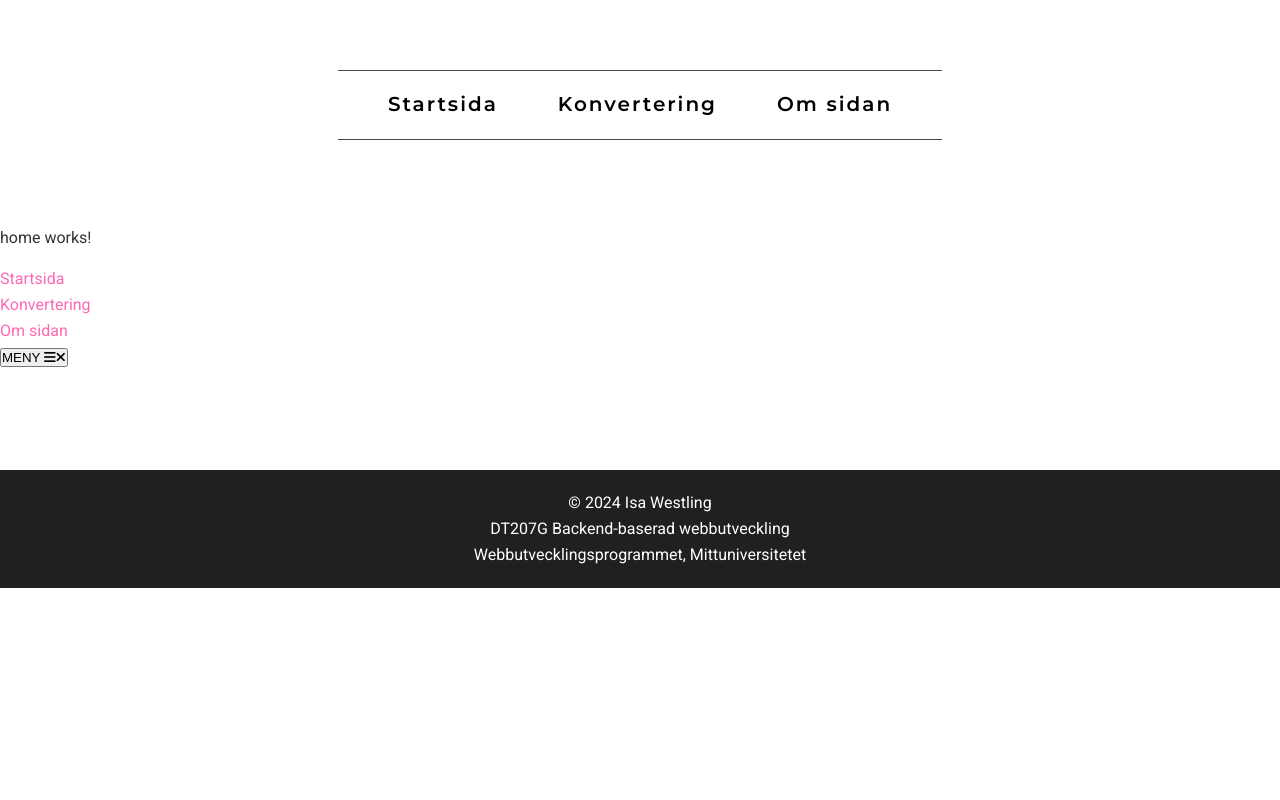
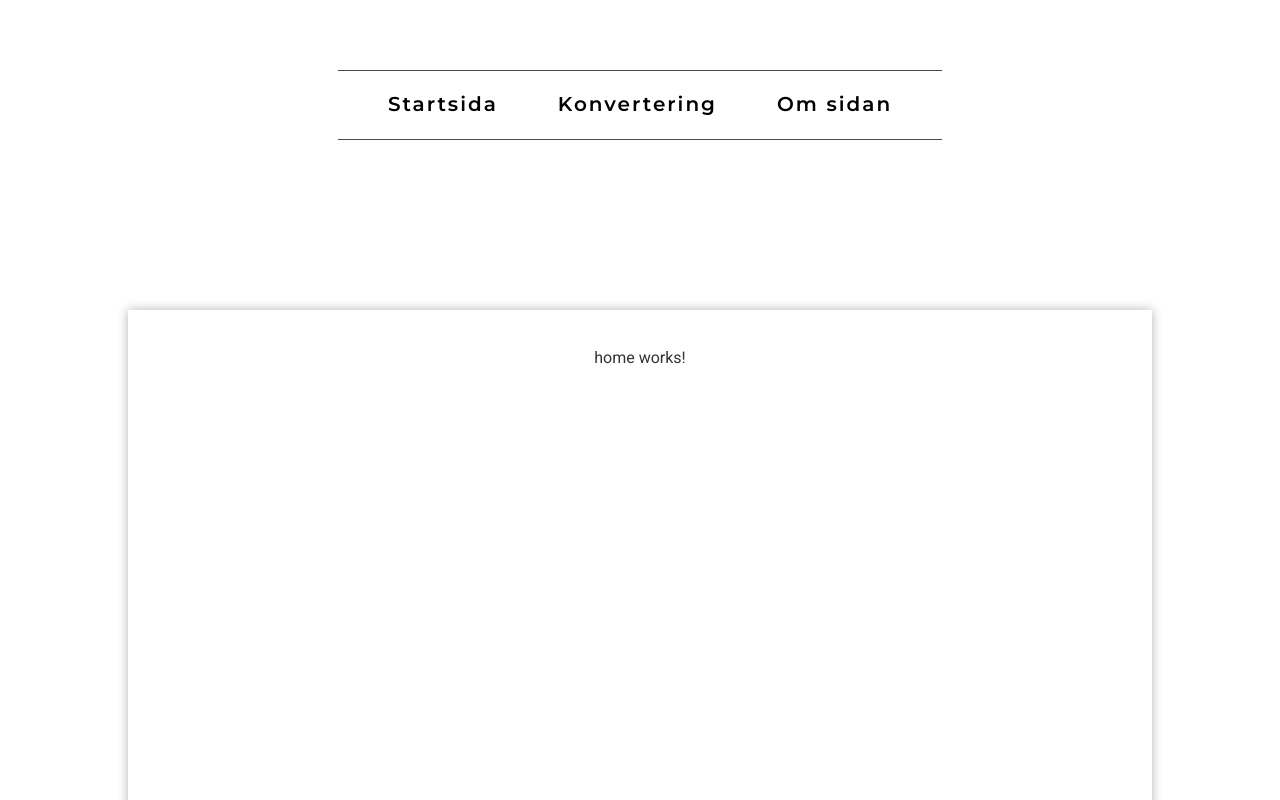
Before and after one commit to iswe2301/typescript-moment3, an Angular app: page /home in a window 1280 px wide. Shown: the top 800 px of the page. Built offline with nearby package versions, Linux system fonts and the light colour scheme.

Commit message:
lagt till styling för main

```diff
--- a/src/styles/styles.scss
+++ b/src/styles/styles.scss
@@ -25,6 +25,19 @@ body {
     color: abstracts.$text-color;
     height: 100%;
 }
+
+// Huvudinnehåll
+main {
+    @include abstracts.center-flex();
+    background: abstracts.$bg-color-white;
+    width: 80%;
+    max-width: 1200px;
+    min-height: 100vh;
+    margin: 10rem auto;
+    padding: 2rem 4rem 4rem 4rem;
+    position: relative;
+    box-shadow: 0px 0px 10px 0px #0000004d;
+  }
 
 /* Styling för rubriker, mixin för gemensamma egenskaper */
 h1 {
@@ -106,3 +119,20 @@ label {
     @include abstracts.heading-style(1.6rem, 2.6rem, 600);
     margin-bottom: 0.5rem;
 }
+
+// Döljer overlay initialt
+#overlay.hidden {
+    display: none;
+}
+
+// Klass för opacitet när mobilmeny öppnas (JS)
+#overlay.opacity {
+    display: block;
+    background-color: rgba(0, 0, 0, 0.7);
+    z-index: -1;
+    position: fixed;
+    top: 0;
+    left: 0;
+    width: 100%;
+    height: 100%;
+}
```
